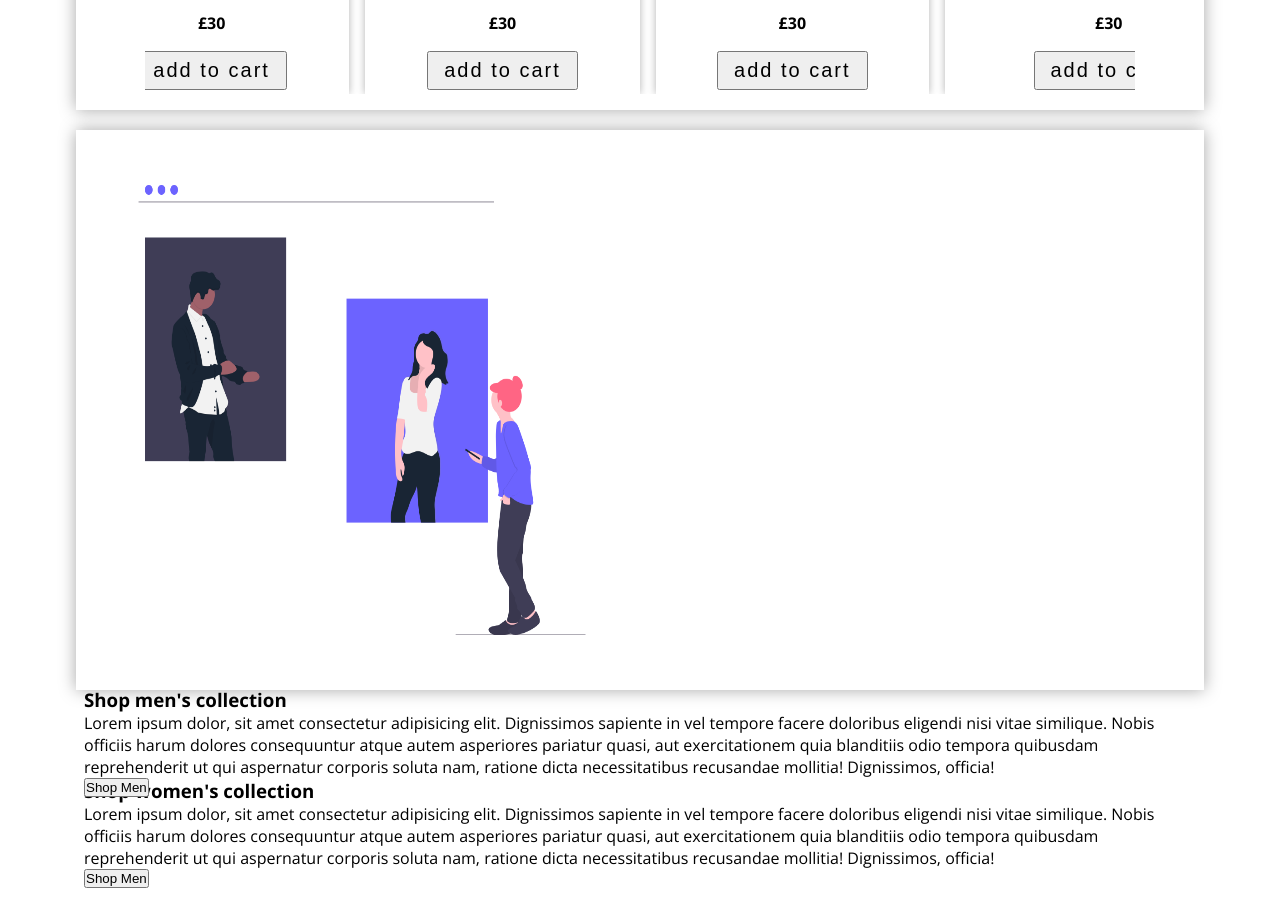
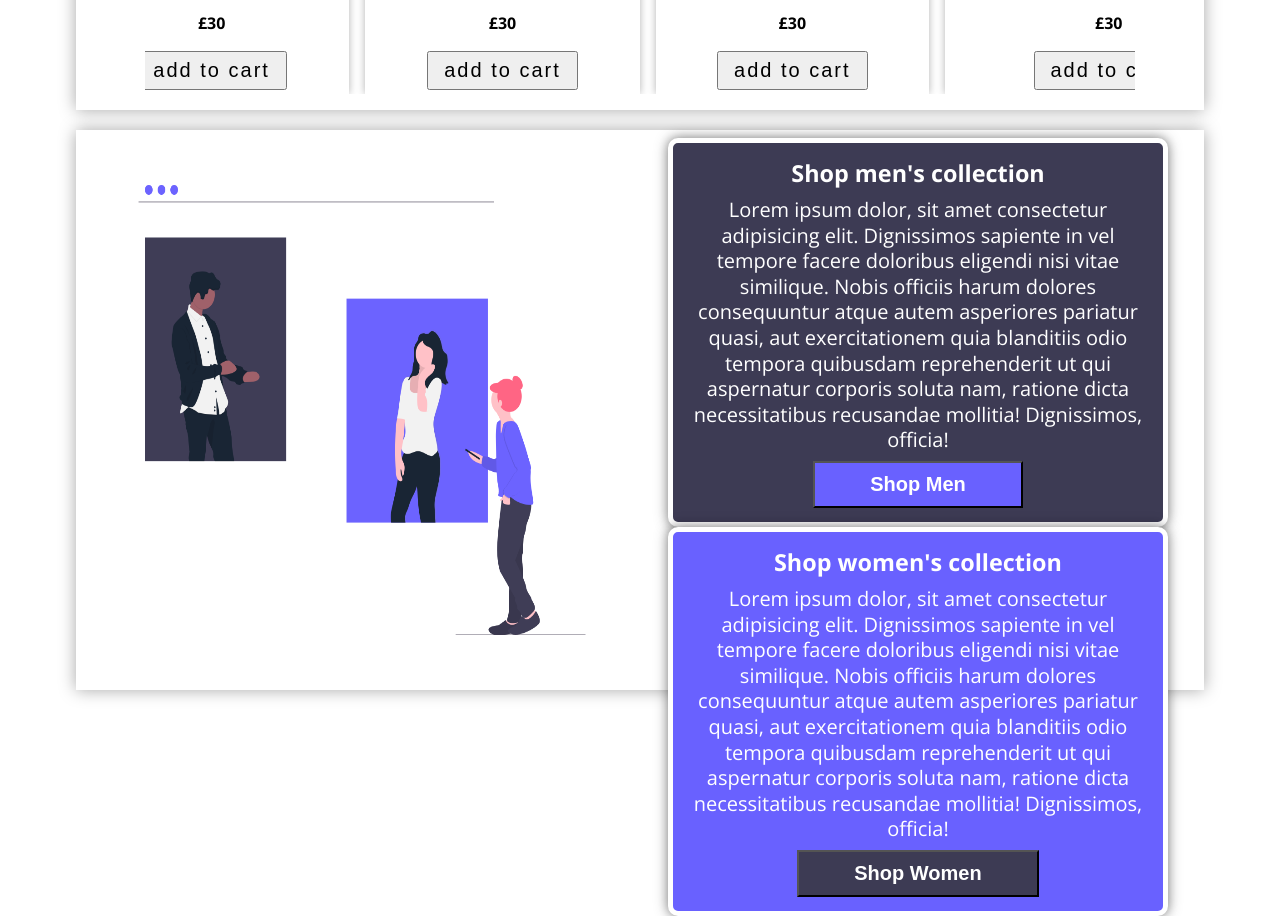
Before and after one commit to hussain04168/testPixelSiteA, a plain HTML site: page index.html in a window 1280 px wide. Shown: the part 1360-2276 px from the top of the page. Before the commit the page ends 2248 px from the top, so only its background shows below. Drawn offline with nearby package versions, Linux system fonts and the light colour scheme.

Commit message:
Styled shop men and women section

```diff
--- a/index.html
+++ b/index.html
@@ -173,17 +173,17 @@
           alt=""
           class="shop-men-women-img"
         />
-
+        <div class="shop-men-women-container">
           <div class="shop-men">
             <h3 class="shop-men-title">Shop men's collection</h3>
             <p class="shop-text">
               Lorem ipsum dolor, sit amet consectetur adipisicing elit.
               Dignissimos sapiente in vel tempore facere doloribus eligendi nisi
               vitae similique. Nobis officiis harum dolores consequuntur atque
-            autem asperiores pariatur quasi, aut exercitationem quia blanditiis
-            odio tempora quibusdam reprehenderit ut qui aspernatur corporis
-            soluta nam, ratione dicta necessitatibus recusandae mollitia!
-            Dignissimos, officia!
+              autem asperiores pariatur quasi, aut exercitationem quia
+              blanditiis odio tempora quibusdam reprehenderit ut qui aspernatur
+              corporis soluta nam, ratione dicta necessitatibus recusandae
+              mollitia! Dignissimos, officia!
             </p>
             <button class="shop-men-women-btn shop-men-btn">Shop Men</button>
           </div>
@@ -194,12 +194,15 @@
               Lorem ipsum dolor, sit amet consectetur adipisicing elit.
               Dignissimos sapiente in vel tempore facere doloribus eligendi nisi
               vitae similique. Nobis officiis harum dolores consequuntur atque
-            autem asperiores pariatur quasi, aut exercitationem quia blanditiis
-            odio tempora quibusdam reprehenderit ut qui aspernatur corporis
-            soluta nam, ratione dicta necessitatibus recusandae mollitia!
-            Dignissimos, officia!
+              autem asperiores pariatur quasi, aut exercitationem quia
+              blanditiis odio tempora quibusdam reprehenderit ut qui aspernatur
+              corporis soluta nam, ratione dicta necessitatibus recusandae
+              mollitia! Dignissimos, officia!
             </p>
-          <button class="shop-men-women-btn shop-women-btn">Shop Men</button>
+            <button class="shop-men-women-btn shop-women-btn">
+              Shop Women
+            </button>
+          </div>
         </div>
       </section>
 
--- a/style.css
+++ b/style.css
@@ -24,6 +24,10 @@ body {
 
 main {
   padding: 0 4.75rem;
+}
+
+button {
+  cursor: pointer;
 }
 /**************************
  ** Reset end
@@ -231,10 +235,12 @@ main {
 *****************************************************/
 .shop-men-women {
   /* background-color: rosybrown; */
+  display: flex;
+
   height: 70vh;
   padding: 0.5rem;
   box-shadow: 0px 0px 1rem rgba(0, 0, 0, 0.35);
-  position: relative;
+  /* position: relative; */
 }
 
 .shop-men-women-img {
@@ -242,9 +248,73 @@ main {
   width: 50%;
 }
 
+.shop-men-women-container {
+  display: flex;
+  flex-direction: column;
+  width: 50%;
+  /* font-size: 0.2rem; */
+  /* border: 2px solid black; */
+  justify-content: space-around;
+  align-items: center;
+}
+
+.shop-men,
+.shop-women {
+  width: 90%;
+  border: 5px solid white;
+  padding: 0.7em;
+  color: white;
+  font-size: 1.25rem;
+  border-radius: 10px;
+  box-shadow: 0px 0px 10px rgba(0, 0, 0, 0.3), 0px 0px 15px rgba(0, 0, 0, 0.3);
+  display: flex;
+  flex-direction: column;
+  align-items: center;
+}
+
+.shop-men {
+  background-color: hsl(244, 17%, 28%);
+}
+
+.shop-women {
+  background-color: hsl(243, 100%, 69%);
+}
+
+.shop-men-title,
+.shop-women-title {
+  margin-bottom: 0.5rem;
+}
+
+.shop-text {
+  line-height: 1.6rem;
+  text-align: center;
+}
+
 .shop-men-women-btn {
-  position: absolute;
+  padding: 0.5em 2.75em;
+  font-size: 1.25rem;
+  color: white;
+  margin-top: 0.5rem;
+  font-weight: bold;
+  cursor: pointer;
 }
+
+.shop-men-btn {
+  background-color: hsl(243, 100%, 69%);
+}
+
+.shop-men-btn:hover {
+  background-color: hsl(243, 100%, 75%);
+}
+
+.shop-women-btn {
+  background-color: hsl(244, 17%, 28%);
+}
+
+.shop-women-btn:hover {
+  background-color: hsl(244, 17%, 34%);
+}
+
 /*****************************************************
 ** Shop men and women section end
 *****************************************************/
```
Lines whose indentation alone changed are shown as unchanged.
